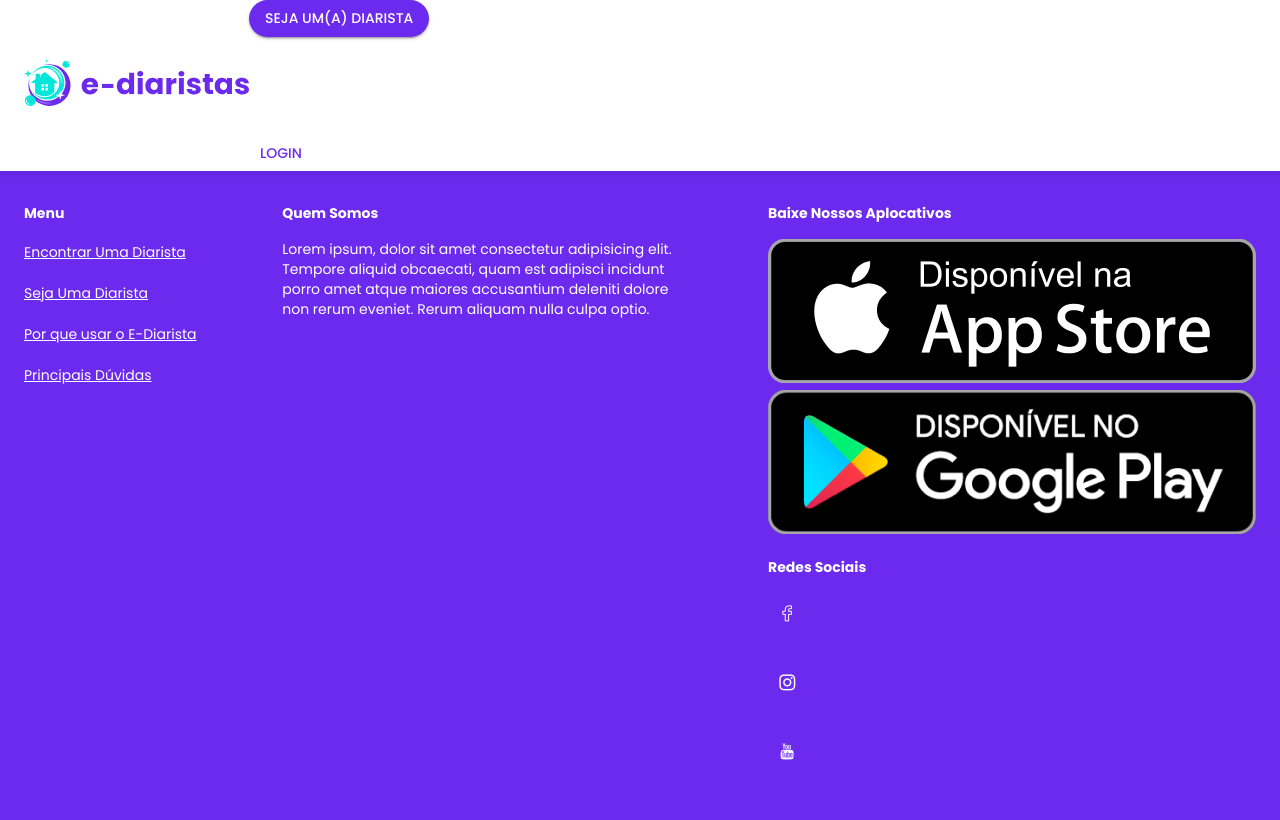
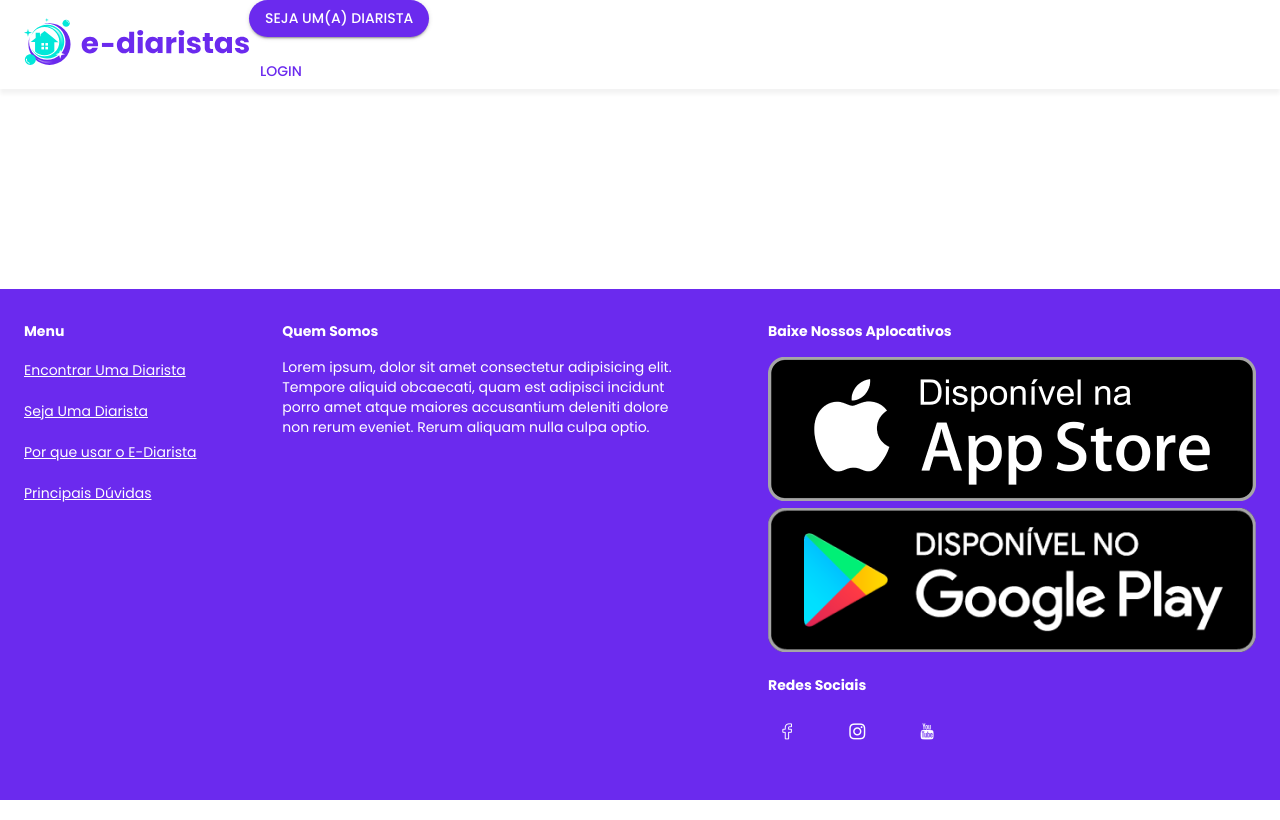
Before and after one commit to Zullus/e-diaristas-front, a Next.js app: page / in a window 1280 px wide. Built offline with nearby package versions, Linux system fonts and the light colour scheme.

Commit message:
Consertando o Footer

```diff
--- a/src/ui/components/surfaces/Footer/Footer.style.tsx
+++ b/src/ui/components/surfaces/Footer/Footer.style.tsx
@@ -48,7 +48,7 @@ export const AppList = styled('ul')`
 
 export const FooterSocialButton = styled(List)`
     display: grid;
-    grid-template-colums: repeat(3, 58px);
+    grid-template-columns: repeat(3, 58px);
     grid-gap: ${({theme})=>theme.spacing(1.5)};
 `;
 
--- a/src/ui/components/surfaces/Header/Header.style.tsx
+++ b/src/ui/components/surfaces/Header/Header.style.tsx
@@ -12,13 +12,13 @@ export const HeaderAppBar = styled((props: AppBarProps)=>(
 
     .MuiToolBar-root{
         display: grid;
-        grid-template-colums: 52px auto 52px;
+        grid-template-columns: 52px auto 52px;
         justify-content: space-between;
     }
 
     ${({theme}) => theme.breakpoints.up('md')}{
         .MuiToolBar-root{
-            grid-template-colums: auto auto 1fr auto;
+            grid-template-columns: auto auto 1fr auto;
             gap: ${({theme})=>theme.spacing(9)};
             height: 100px;
         }
@@ -34,7 +34,7 @@ export const HeaderLogo = styled("img")`
 `;
 
 export const HeaderDrawer = styled(Drawer)`
-    MuiPaper-root{
+    .MuiPaper-root{
         background-color: ${({theme}) => theme.palette.primary.main};
         padding: ${({theme}) => theme.spacing()};
         color: ${({theme}) => theme.palette.primary.contrastText};
@@ -49,7 +49,7 @@ export const HeaderDrawer = styled(Drawer)`
 
 export const ButtonsContainer = styled('div')`
     display: grid;
-    grid-template-colums: repeat(3, auto);
+    grid-template-columns: repeat(3, auto);
     gap: ${({theme})=>theme.spacing(2)};
 
 `;
```
